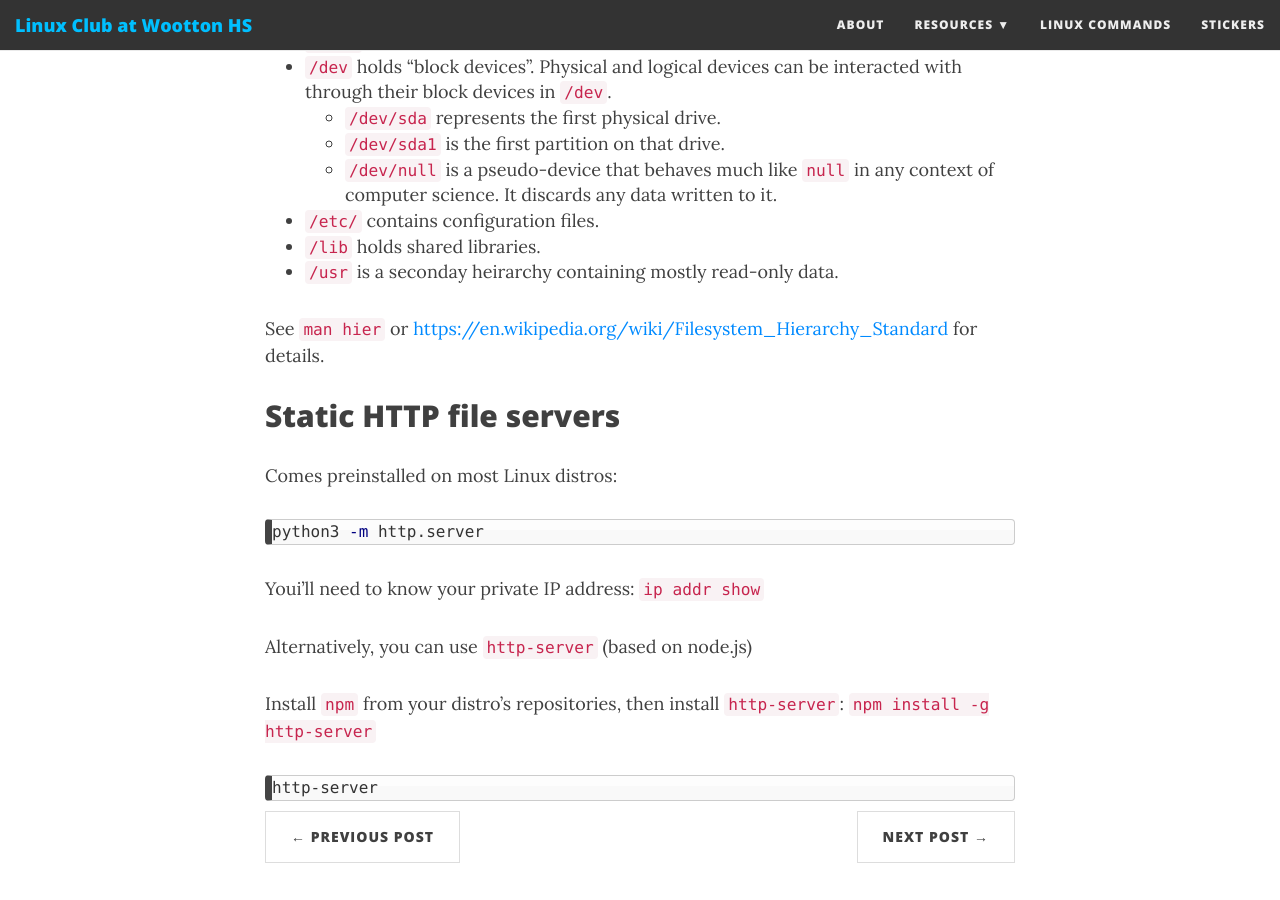
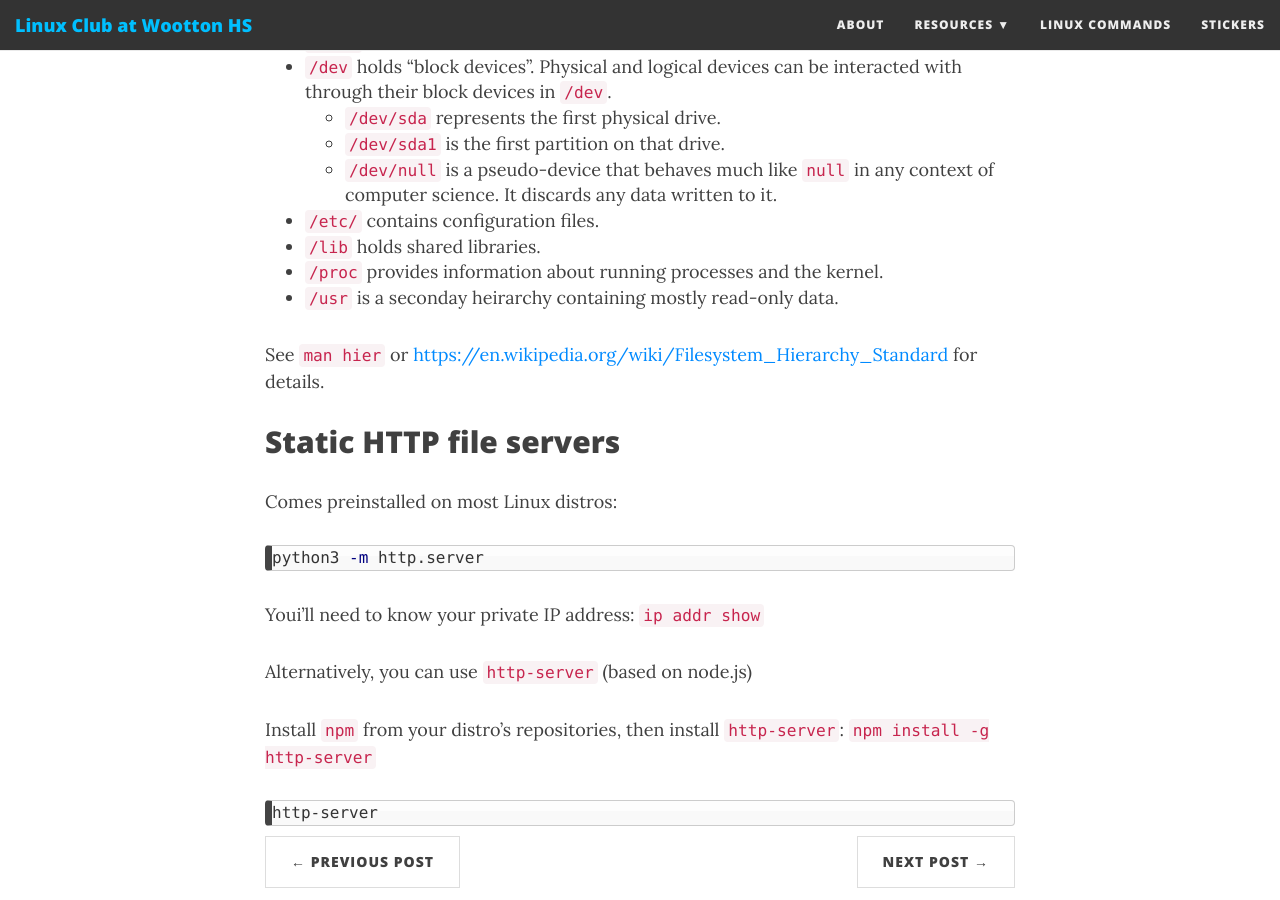
Before and after one commit to wsec/club, a Jekyll site: the page built from docs/_posts/2017-10-18-DE.md, in a window 1280 px wide and 900 px high, scrolled down 1790 px. Built offline with Jekyll 4.4.1, drawn with Linux system fonts in a browser that asks for light colours; nearby versions of some CDN libraries; comment, search, counter and statistics services are not loaded.

Commit message:
Mention /proc in FHS post

```diff
--- a/docs/_posts/2017-10-18-DE.md
+++ b/docs/_posts/2017-10-18-DE.md
@@ -36,6 +36,7 @@ GNOME extensions can be downloaded and managed from <https://extensions.gnome.or
     - `/dev/null` is a pseudo-device that behaves much like `null` in any context of computer science. It discards any data written to it.
 - `/etc/` contains configuration files.
 - `/lib` holds shared libraries.
+- `/proc` provides information about running processes and the kernel.
 - `/usr` is a seconday heirarchy containing mostly read-only data.
 
 See `man hier` or <https://en.wikipedia.org/wiki/Filesystem_Hierarchy_Standard> for details.
```
